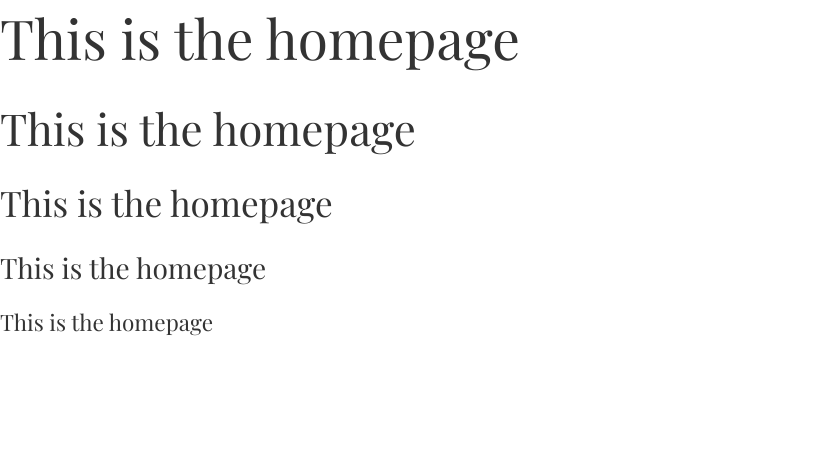
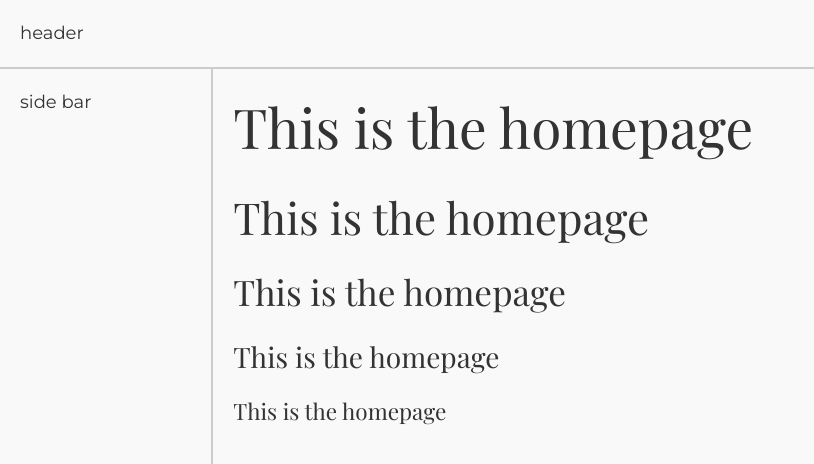
Before and after one commit to atolaini/foodie, a Next.js app: page / in a window 1280 px wide. Shown: the top 464 px of the page, without its empty margins (0-814 px from the left). Built offline with nearby package versions, Linux system fonts and the light colour scheme; a web font is replaced by a local one.

Commit message:
layout completed

```diff
--- a/app/layout.tsx
+++ b/app/layout.tsx
@@ -17,7 +17,17 @@ export default function RootLayout({
       lang='en'
       className={`${MontserratFont.variable} ${Playfair.variable}`}
     >
-      <body>{children}</body>
+      <body className='flex flex-col lg:grid-cols-12 lg:grid lg:auto-rows-min h-screen'>
+        <header className=' lg:row-start-1 lg:col-span-full lg:self-start p-8 border-b-2 border-greylight'>
+          header
+        </header>
+        <main className='h-screen lg:row-start-2 lg:col-start-3 lg:col-end-13 p-8 overflow-y-scroll'>
+          {children}
+        </main>
+        <aside className='lg:row-start-2 lg:col-span-2 p-8 border-greylight border-t-2 lg:border-r-2 lg:border-t-0 '>
+          side bar
+        </aside>
+      </body>
     </html>
   );
 }
--- a/styles/globals.css
+++ b/styles/globals.css
@@ -20,7 +20,7 @@ html {
 body {
   font-family: var(--font-body);
   font-size: var(--base);
-  @apply text-text;
+  @apply text-text bg-background;
 }
 
 h1,
@@ -59,7 +59,7 @@ h6 {
   font-size: var(--h6);
 }
 
-@media screen and (min-width: 991px) {
+@media screen and (min-width: 1024px) {
   :root {
     --scale: 1.25;
   }
```
